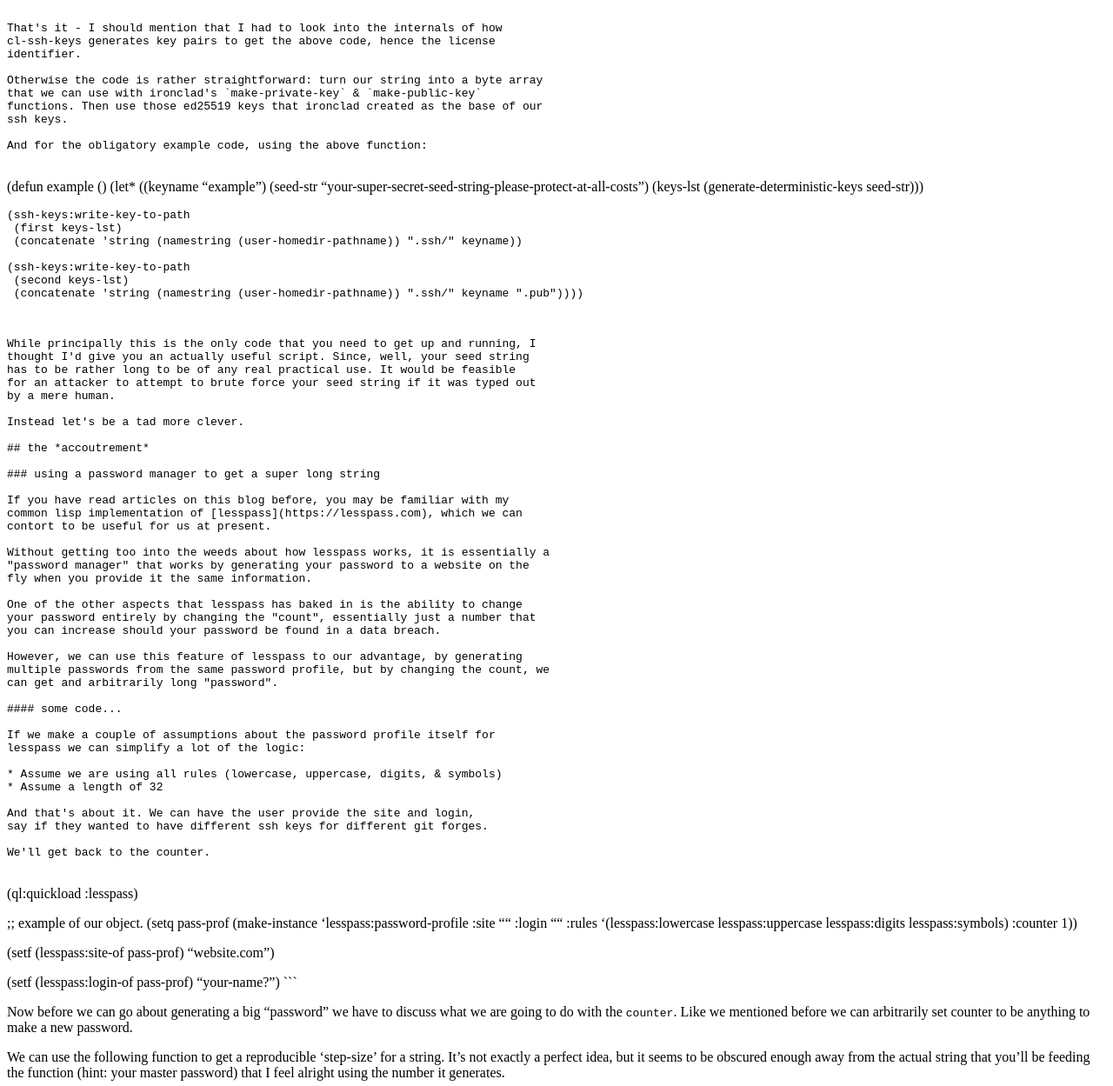
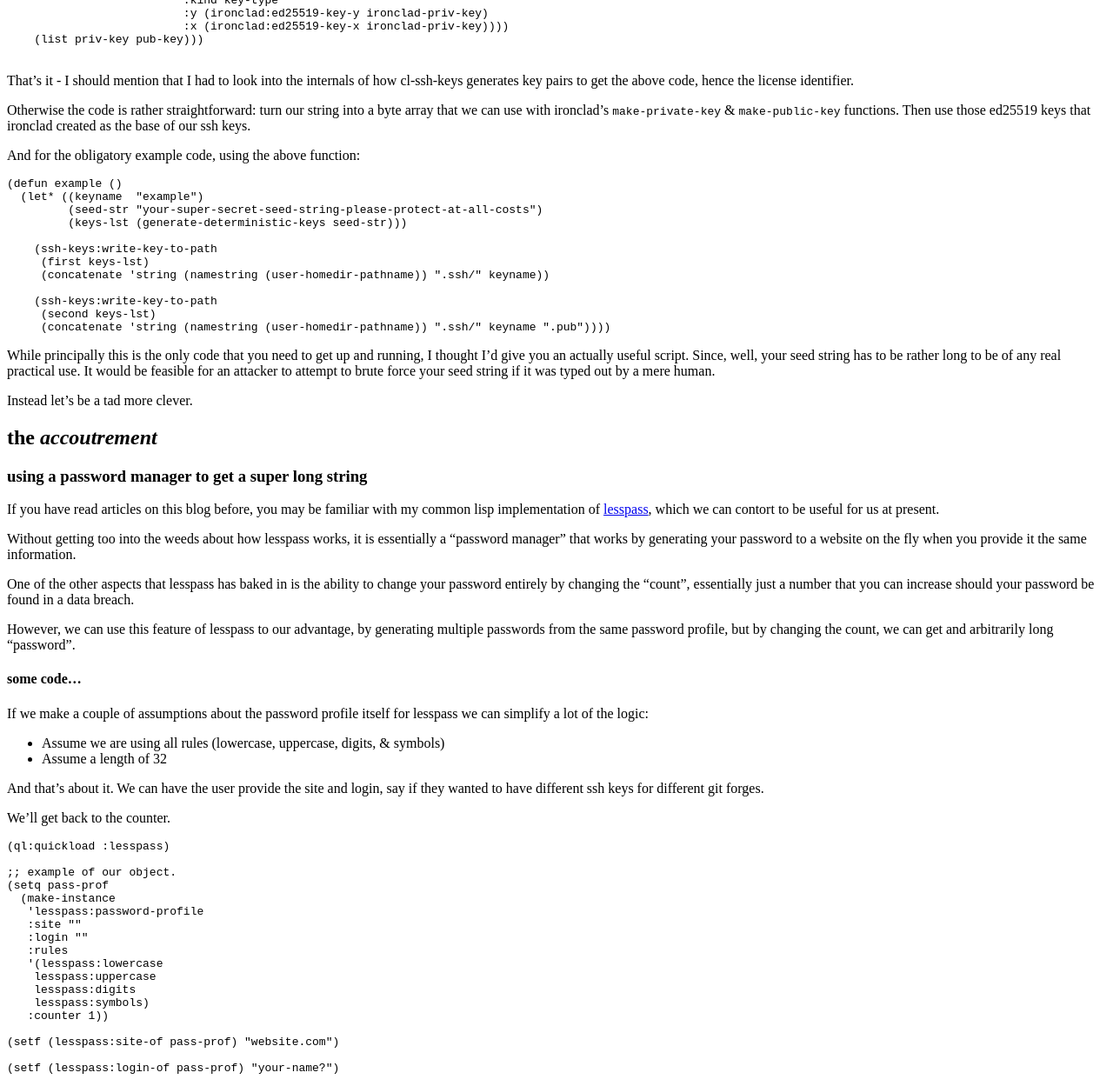
Before and after one commit to echawk/echawk.github.io, a plain HTML site: page blog/deterministic-ssh-keys-in-common-lisp.html in a window 1280 px wide. Shown: the part 743-1992 px from the top of the page at 87% size. Drawn offline with Linux system fonts and the light colour scheme.

Commit message:
echawk/website@73927dc7db8f03a66698ed671f4712d23866793b

````diff
--- a/blog/deterministic-ssh-keys-in-common-lisp.html
+++ b/blog/deterministic-ssh-keys-in-common-lisp.html
@@ -16,19 +16,22 @@ don&#8217;t use this for anything serious&#47;public facing. If you get pwned, t
 fault.</p>
 <p>Now, with that out of the way:</p>
 <h2 id="the-beef">the <strong>beef</strong></h2>
-<p>Here&#8217;s the code:
-```</p>
-<p>;; SPDX-License-Identifier: BSD-2-Clause</p>
-<p>(ql:quickload &#8216;(:ironclad :cl-ssh-keys))</p>
-<p>(defun generate-deterministic-keys (seed-string)
-  &#8220;Will deterministically generate a ssh key pair from SEED-STRING.</p>
-<p>The ssh key pair is returned as a list, with the private key being first
-and the public key being second.&#8221;
+<p>Here&#8217;s the code:</p>
+<pre><code>;; SPDX-License-Identifier: BSD-2-Clause
+
+(ql:quickload &#39;(:ironclad :cl-ssh-keys))
+
+(defun generate-deterministic-keys (seed-string)
+  "Will deterministically generate a ssh key pair from SEED-STRING.
+
+The ssh key pair is returned as a list, with the private key being first
+and the public key being second."
   (let* ((checksum-int
-           (reduce #&#8217;+ (mapcar #&#8217;char-int (coerce seed-string &#8216;list))))
+           (reduce #&#39;+ (mapcar #&#39;char-int (coerce seed-string &#39;list))))
          (sk (ironclad:ascii-string-to-byte-array seed-string))
-         (pk (ironclad:ed25519-public-key sk))</p>
-<pre><code>     (ironclad-priv-key (ironclad:make-private-key :ed25519 :x sk :y pk))
+         (pk (ironclad:ed25519-public-key sk))
+
+         (ironclad-priv-key (ironclad:make-private-key :ed25519 :x sk :y pk))
          (ironclad-pub-key  (ironclad:make-public-key  :ed25519 :y pk))
 
          (key-type (ssh-keys:get-key-type-or-lose :ssh-ed25519 :by :id))
@@ -47,25 +50,22 @@ and the public key being second.&#8221;
                           :y (ironclad:ed25519-key-y ironclad-priv-key)
                           :x (ironclad:ed25519-key-x ironclad-priv-key))))
     (list priv-key pub-key)))
-</code></pre>
-<pre><code>
-That&#39;s it - I should mention that I had to look into the internals of how
-cl-ssh-keys generates key pairs to get the above code, hence the license
-identifier.
-
-Otherwise the code is rather straightforward: turn our string into a byte array
-that we can use with ironclad&#39;s `make-private-key` &#38; `make-public-key`
-functions. Then use those ed25519 keys that ironclad created as the base of our
-ssh keys.
-
-And for the obligatory example code, using the above function:
 
 </code></pre>
-<p>(defun example ()
-  (let* ((keyname  &#8220;example&#8221;)
-         (seed-str &#8220;your-super-secret-seed-string-please-protect-at-all-costs&#8221;)
-         (keys-lst (generate-deterministic-keys seed-str)))</p>
-<pre><code>(ssh-keys:write-key-to-path
+<p>That&#8217;s it - I should mention that I had to look into the internals of how
+cl-ssh-keys generates key pairs to get the above code, hence the license
+identifier.</p>
+<p>Otherwise the code is rather straightforward: turn our string into a byte array
+that we can use with ironclad&#8217;s <code>make-private-key</code> &#38; <code>make-public-key</code>
+functions. Then use those ed25519 keys that ironclad created as the base of our
+ssh keys.</p>
+<p>And for the obligatory example code, using the above function:</p>
+<pre><code>(defun example ()
+  (let* ((keyname  "example")
+         (seed-str "your-super-secret-seed-string-please-protect-at-all-costs")
+         (keys-lst (generate-deterministic-keys seed-str)))
+
+    (ssh-keys:write-key-to-path
      (first keys-lst)
      (concatenate &#39;string (namestring (user-homedir-pathname)) ".ssh&#47;" keyname))
 
@@ -73,66 +73,55 @@ And for the obligatory example code, using the above function:
      (second keys-lst)
      (concatenate &#39;string (namestring (user-homedir-pathname)) ".ssh&#47;" keyname ".pub"))))
 </code></pre>
-<pre><code>
-
-While principally this is the only code that you need to get up and running, I
-thought I&#39;d give you an actually useful script. Since, well, your seed string
+<p>While principally this is the only code that you need to get up and running, I
+thought I&#8217;d give you an actually useful script. Since, well, your seed string
 has to be rather long to be of any real practical use. It would be feasible
 for an attacker to attempt to brute force your seed string if it was typed out
-by a mere human.
+by a mere human.</p>
+<p>Instead let&#8217;s be a tad more clever.</p>
+<h2 id="the-accoutrement">the <em>accoutrement</em></h2>
+<h3 id="using-a-password-manager-to-get-a-super-long-string">using a password manager to get a super long string</h3>
+<p>If you have read articles on this blog before, you may be familiar with my
+common lisp implementation of <a href="https://lesspass.com">lesspass</a>, which we can
+contort to be useful for us at present.</p>
+<p>Without getting too into the weeds about how lesspass works, it is essentially a
+&#8220;password manager&#8221; that works by generating your password to a website on the
+fly when you provide it the same information.</p>
+<p>One of the other aspects that lesspass has baked in is the ability to change
+your password entirely by changing the &#8220;count&#8221;, essentially just a number that
+you can increase should your password be found in a data breach.</p>
+<p>However, we can use this feature of lesspass to our advantage, by generating
+multiple passwords from the same password profile, but by changing the count, we
+can get and arbitrarily long &#8220;password&#8221;.</p>
+<h4 id="some-code">some code&#8230;</h4>
+<p>If we make a couple of assumptions about the password profile itself for
+lesspass we can simplify a lot of the logic:</p>
+<ul>
+<li>Assume we are using all rules (lowercase, uppercase, digits, &#38; symbols)</li>
+<li>Assume a length of 32</li>
+</ul>
+<p>And that&#8217;s about it. We can have the user provide the site and login,
+say if they wanted to have different ssh keys for different git forges.</p>
+<p>We&#8217;ll get back to the counter.</p>
+<pre><code>(ql:quickload :lesspass)
 
-Instead let&#39;s be a tad more clever.
-
-## the *accoutrement*
-
-### using a password manager to get a super long string
-
-If you have read articles on this blog before, you may be familiar with my
-common lisp implementation of [lesspass](https:&#47;&#47;lesspass.com), which we can
-contort to be useful for us at present.
-
-Without getting too into the weeds about how lesspass works, it is essentially a
-"password manager" that works by generating your password to a website on the
-fly when you provide it the same information.
-
-One of the other aspects that lesspass has baked in is the ability to change
-your password entirely by changing the "count", essentially just a number that
-you can increase should your password be found in a data breach.
-
-However, we can use this feature of lesspass to our advantage, by generating
-multiple passwords from the same password profile, but by changing the count, we
-can get and arbitrarily long "password".
-
-#### some code...
-
-If we make a couple of assumptions about the password profile itself for
-lesspass we can simplify a lot of the logic:
-
-* Assume we are using all rules (lowercase, uppercase, digits, &#38; symbols)
-* Assume a length of 32
-
-And that&#39;s about it. We can have the user provide the site and login,
-say if they wanted to have different ssh keys for different git forges.
-
-We&#39;ll get back to the counter.
-
-</code></pre>
-<p>(ql:quickload :lesspass)</p>
-<p>;; example of our object.
+;; example of our object.
 (setq pass-prof
   (make-instance
-   &#8216;lesspass:password-profile
-   :site &#8220;&#8220;
-   :login &#8220;&#8220;
+   &#39;lesspass:password-profile
+   :site ""
+   :login ""
    :rules
-   &#8216;(lesspass:lowercase
+   &#39;(lesspass:lowercase
     lesspass:uppercase
     lesspass:digits
     lesspass:symbols)
-   :counter 1))</p>
-<p>(setf (lesspass:site-of pass-prof) &#8220;website.com&#8221;)</p>
-<p>(setf (lesspass:login-of pass-prof) &#8220;your-name?&#8221;)
-```</p>
+   :counter 1))
+
+(setf (lesspass:site-of pass-prof) "website.com")
+
+(setf (lesspass:login-of pass-prof) "your-name?")
+</code></pre>
 <p>Now before we can go about generating a big &#8220;password&#8221; we have to discuss
 what we are going to do with the <code>counter</code>. Like we mentioned before we
 can arbitrarily set counter to be anything to make a new password.</p>
@@ -189,9 +178,11 @@ our generated passwords are unique.</p>
 <h2 id="links">links</h2>
 <p>If you want to checkout the version that I use and have in my dotfiles, the link
 is <a href="https://github.com/echawk/dots/blob/master/scripts/.local/bin/det-ssh-keys.lisp">here</a></p>
-<p>And here&#8217;s the links to the related libraries:
-* <a href="https://github.com/sharplispers/ironclad">ironclad</a>
-* <a href="https://github.com/dnaeon/cl-ssh-keys">cl-ssh-keys</a>
-* <a href="https://github.com/echawk/lesspass-cl">lesspass-cl</a></p>
+<p>And here&#8217;s the links to the related libraries:</p>
+<ul>
+<li><a href="https://github.com/sharplispers/ironclad">ironclad</a></li>
+<li><a href="https://github.com/dnaeon/cl-ssh-keys">cl-ssh-keys</a></li>
+<li><a href="https://github.com/echawk/lesspass-cl">lesspass-cl</a></li>
+</ul>
 </body>
 </html>
````
Lines whose indentation alone changed are shown as unchanged.
